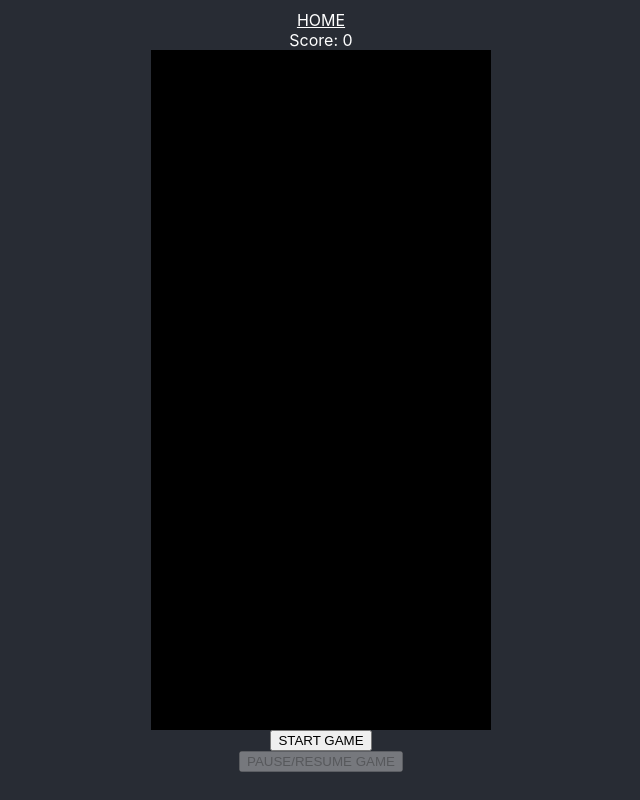
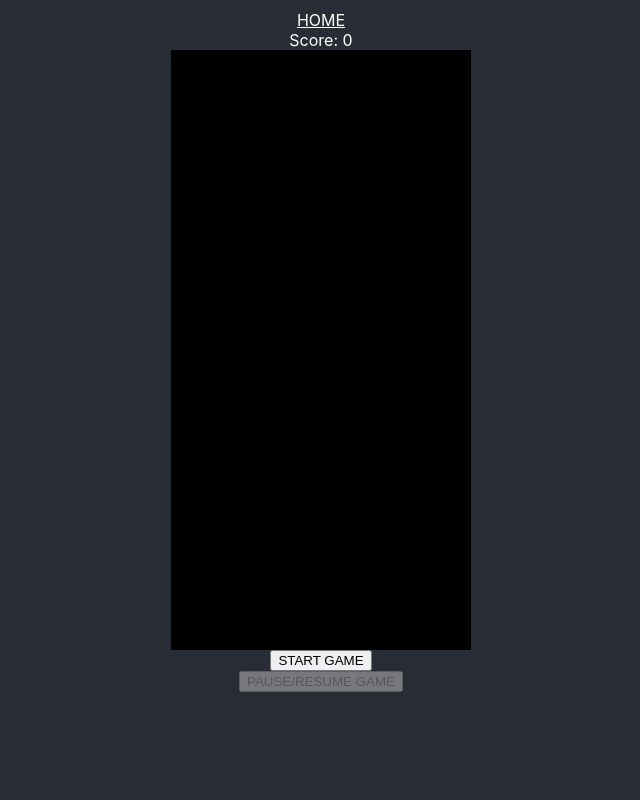
Before and after one commit to Kwen4758/kevin-site, a React (Create React App) app: page /tetris in a window 1280 px wide. Shown: the whole page, without its empty margins (319-959 px from the left). Built offline with nearby package versions, Linux system fonts and the light colour scheme.

Commit message:
chore: make tetris slightly smaller

```diff
--- a/src/tetris/components/tetris.module.css
+++ b/src/tetris/components/tetris.module.css
@@ -1,6 +1,6 @@
 .tile {
-  width: 3.5vh;
-  height: 3.5vh;
+  width: 3vh;
+  height: 3vh;
   border: solid;
   color: black;
 }
```
